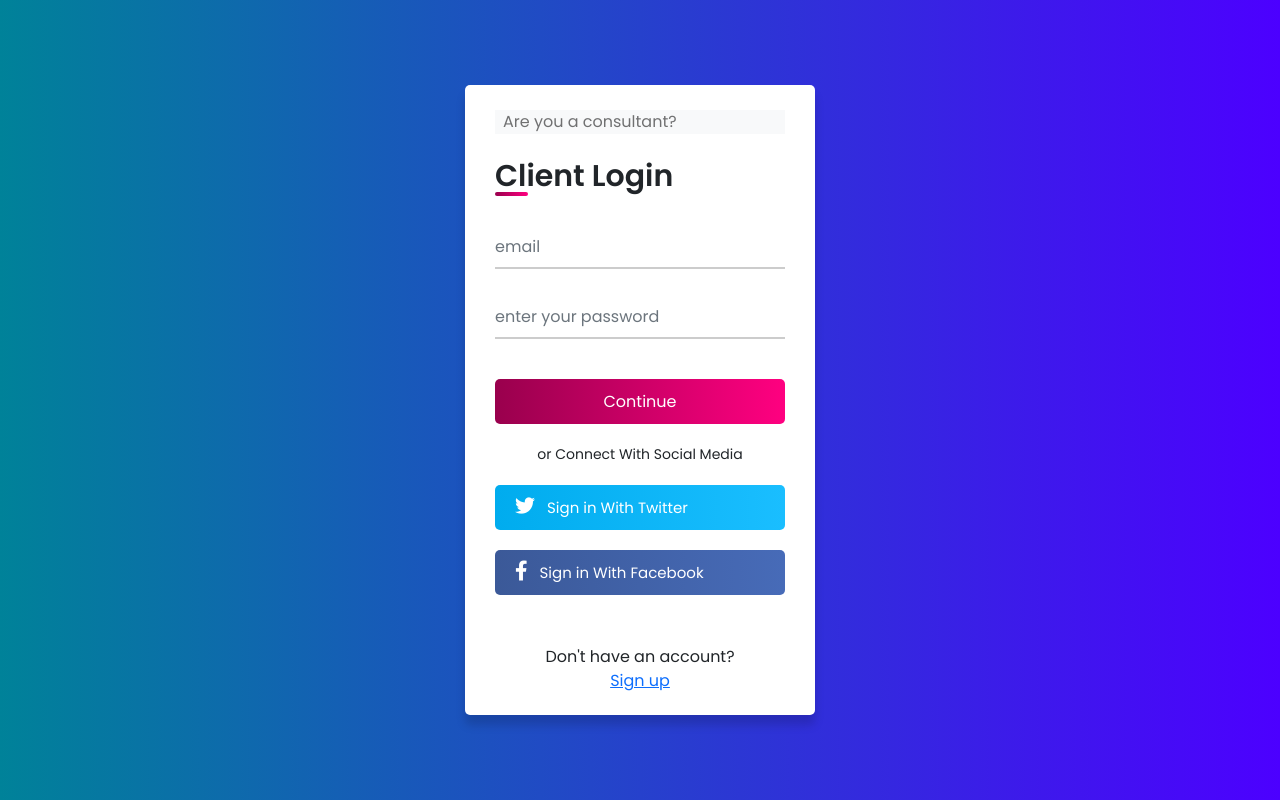
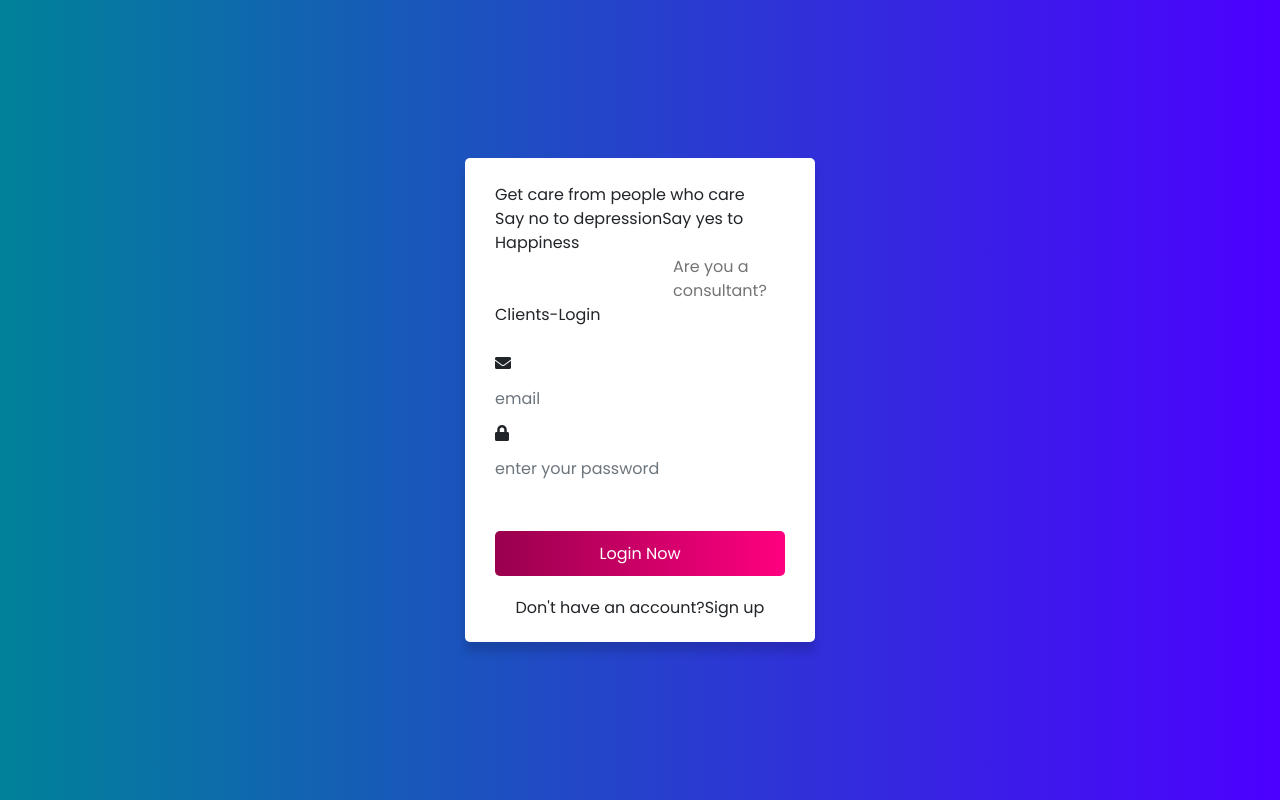
Before and after one commit to MosesOpiyo/counselling_front_2, an Angular app: page /login in a window 1280 px wide. Built offline with nearby package versions, Linux system fonts and the light colour scheme; a web font is replaced by a local one.

Commit message:
Add new login form

```diff
--- a/src/app/login/login.component.html
+++ b/src/app/login/login.component.html
@@ -1,43 +1,55 @@
 <html lang="en" dir="ltr">
+
 <head>
   <meta charset="UTF-8">
-    <link rel="stylesheet" href="https://cdnjs.cloudflare.com/ajax/libs/font-awesome/5.15.2/css/all.min.css"/>
+  <!-- Fontawesome CDN Link -->
+  <link rel="stylesheet" href="https://cdnjs.cloudflare.com/ajax/libs/font-awesome/5.15.3/css/all.min.css">
   <meta name="viewport" content="width=device-width, initial-scale=1.0">
 </head>
+
 <body>
   <div class="container">
-        <nav class="navbar navbar-expand-lg navbar-light bg-light">
+    <div class="cover">
+      <div class="front">
+        <!--<img src="images/frontImg.jpg" alt="">-->
+        <div class="text">
+          <span class="text-1">Get care from people who care <br> Say no to depression</span>
+          <span class="text-2">Say yes to Happiness</span>
+        </div>
+      </div>
+    </div>
+    <div class="forms">
+      <div class="form-content">
+        <div class="login-form">
+          <nav class="navbar navbar-expand-lg navbar-light">
             <div class="container-fluid">
                 <div class="collapse navbar-collapse" id="navbarNavAltMarkup">
                     <div class="navbar-nav">
-                        <a class="nav-link" routerLink="/counsellor_registration">Are you a consultant?</a>
+                        <a class="nav-link" routerLink="/counsellor_registration" style="margin-left: 170px;">Are you a consultant?</a>
                     </div>
                 </div>
             </div>
         </nav>
+          <div class="title">Clients-Login</div>
           <form #loginForm="ngForm" (ngSubmit)="loginUser()">
-        <div class="title">Client Login</div>
-        <div class="input-box underline">
+            <div class="input-boxes">
+              <div class="input-box">
+                <i class="fas fa-envelope"></i>
                 <input id="email" name="email" placeholder="email" [(ngModel)]="email" class="form-control form-control" type="email" required>
-          <div class="underline"></div>
               </div>
               <div class="input-box">
+                <i class="fas fa-lock"></i>
                 <input input id="password" name="password" [(ngModel)]="password" placeholder="enter your password" class="form-control" type="password" required>
-          <div class="underline"></div>
               </div>
-        <div class="input-box button">
-          <input type="submit" name="" value="Continue">
+              <div class="text"><a href="#">Forgot password?</a></div>
+              <div class="button input-box">
+                <input type="submit" value="Login Now">
+              </div>
+              <p class="text-center">Don't have an account?<label routerLink="sign_up">Sign up</label></p>
             </div>
           </form>
-        <div class="option">or Connect With Social Media</div>
-        <div class="twitter">
-          <a href="https://twitter.com/"><i class="fab fa-twitter"></i>Sign in With Twitter</a>
         </div>
-        <div class="facebook">
-          <a href="https://www.facebook.com/"><i class="fab fa-facebook-f"></i>Sign in With Facebook</a>
       </div>
-        <div >
-            <p class="text-center">Don't have an account?<br><a routerLink="sign_up">Sign up</a></p>
     </div>
   </div>
 </body>
```
Lines whose indentation alone changed are shown as unchanged.
